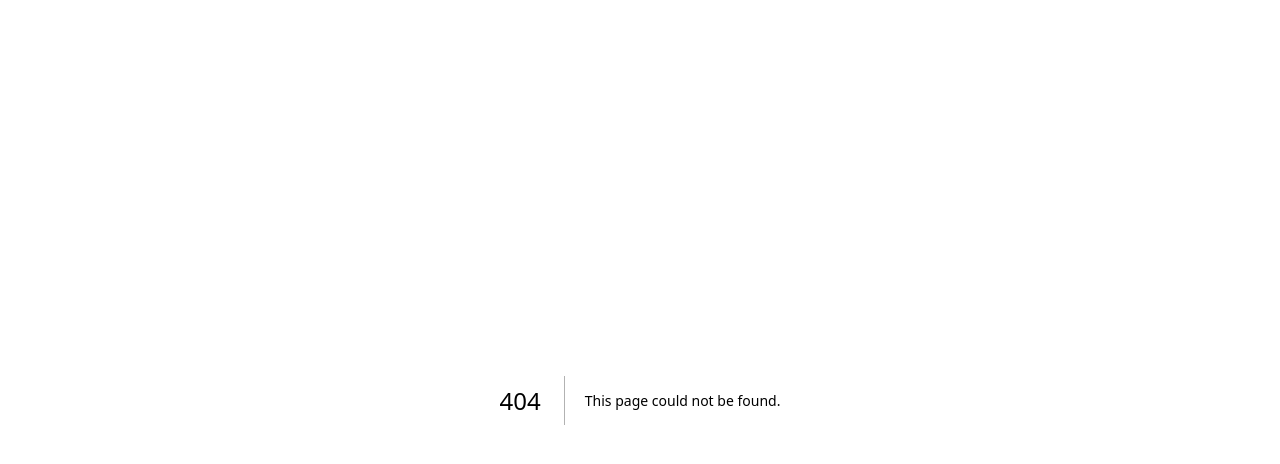
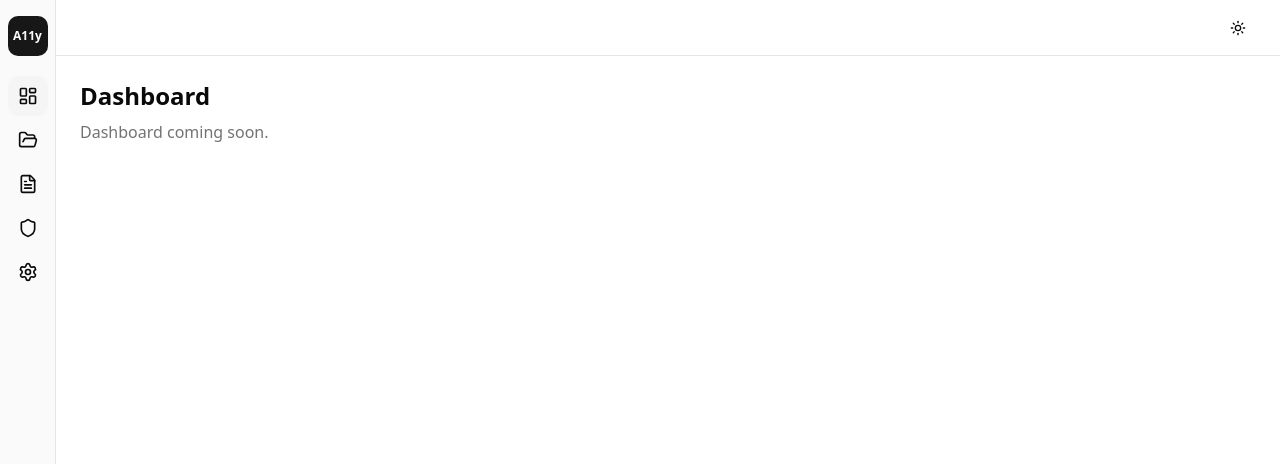
Before and after one commit to HCI-Design-Lab/a11y-logger, a Next.js app: page /dashboard in a window 1280 px wide. Before the commit this address had no page. Shown: the top 464 px of the page. Built offline with nearby package versions, Linux system fonts and the light colour scheme.

Commit message:
feat(#10): add app layout with sidebar navigation and theme toggle

```diff
--- /dev/null
+++ b/src/app/(app)/dashboard/page.tsx
@@ -0,0 +1,8 @@
+export default function DashboardPage() {
+  return (
+    <div>
+      <h1 className="text-2xl font-bold">Dashboard</h1>
+      <p className="text-muted-foreground mt-2">Dashboard coming soon.</p>
+    </div>
+  );
+}
--- /dev/null
+++ b/src/app/(app)/layout.tsx
@@ -0,0 +1,16 @@
+import { Sidebar } from '@/components/layout/sidebar';
+import { Header } from '@/components/layout/header';
+
+export default function AppLayout({ children }: { children: React.ReactNode }) {
+  return (
+    <div className="flex h-screen overflow-hidden">
+      <Sidebar />
+      <div className="flex flex-1 flex-col overflow-hidden">
+        <Header />
+        <main className="flex-1 overflow-auto p-6" id="main-content">
+          {children}
+        </main>
+      </div>
+    </div>
+  );
+}
--- a/src/app/layout.tsx
+++ b/src/app/layout.tsx
@@ -1,6 +1,7 @@
 import type { Metadata } from 'next';
 import { Geist, Geist_Mono } from 'next/font/google';
 import './globals.css';
+import { ThemeProvider } from '@/components/layout/theme-provider';
 
 const geistSans = Geist({
   variable: '--font-geist-sans',
@@ -23,8 +24,10 @@ export default function RootLayout({
   children: React.ReactNode;
 }>) {
   return (
-    <html lang="en">
-      <body className={`${geistSans.variable} ${geistMono.variable} antialiased`}>{children}</body>
+    <html lang="en" suppressHydrationWarning>
+      <body className={`${geistSans.variable} ${geistMono.variable} antialiased`}>
+        <ThemeProvider>{children}</ThemeProvider>
+      </body>
     </html>
   );
 }
--- a/src/app/page.tsx
+++ b/src/app/page.tsx
@@ -1,13 +1,5 @@
-import { Button } from '@/components/ui/button';
+import { redirect } from 'next/navigation';
 
 export default function Home() {
-  return (
-    <main className="flex min-h-screen flex-col items-center justify-center gap-6 p-24">
-      <h1 className="text-4xl font-bold">A11y Logger</h1>
-      <p className="text-lg text-muted-foreground">
-        Open-source, offline-first accessibility auditing tool
-      </p>
-      <Button>Get Started</Button>
-    </main>
-  );
+  redirect('/dashboard');
 }
--- /dev/null
+++ b/src/components/layout/theme-provider.tsx
@@ -0,0 +1,10 @@
+'use client';
+import { ThemeProvider as NextThemesProvider } from 'next-themes';
+
+export function ThemeProvider({ children }: { children: React.ReactNode }) {
+  return (
+    <NextThemesProvider attribute="class" defaultTheme="system" enableSystem>
+      {children}
+    </NextThemesProvider>
+  );
+}
```
Also changed, not shown: 1 other file (tests, documents, lock files or other folders).
